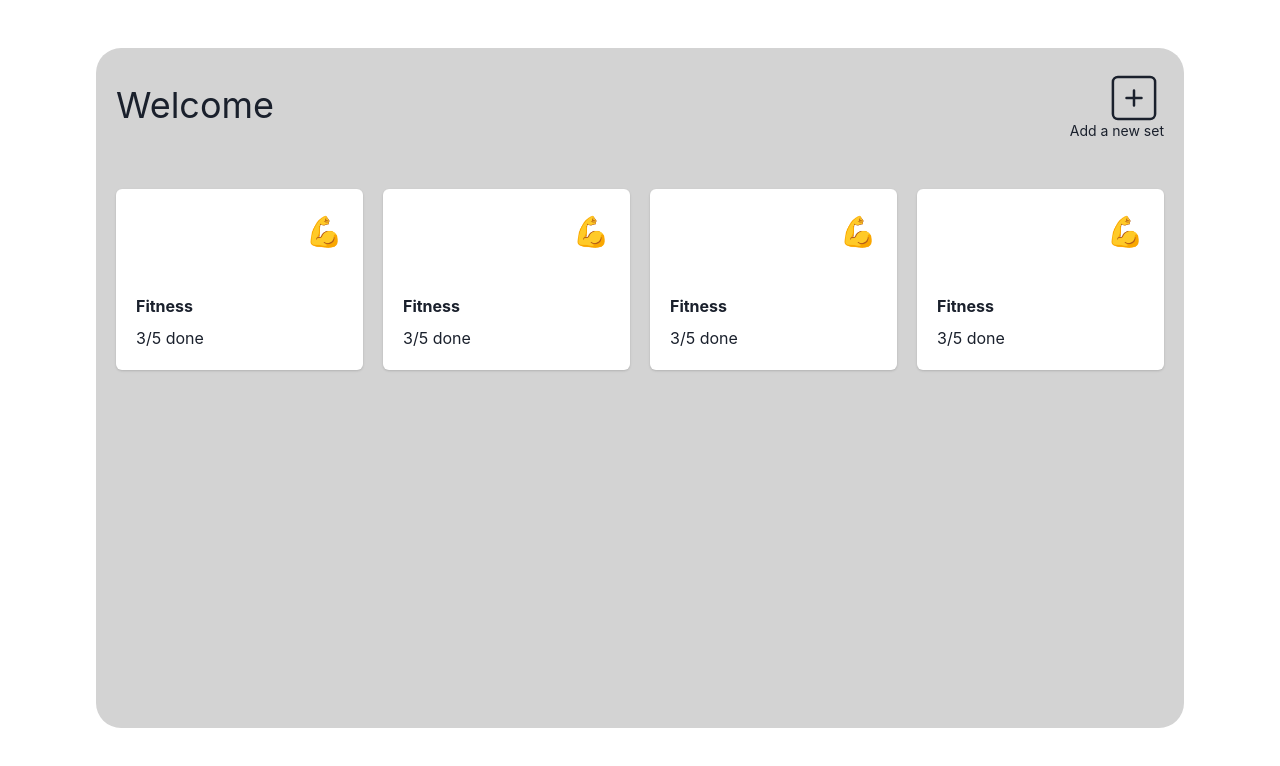
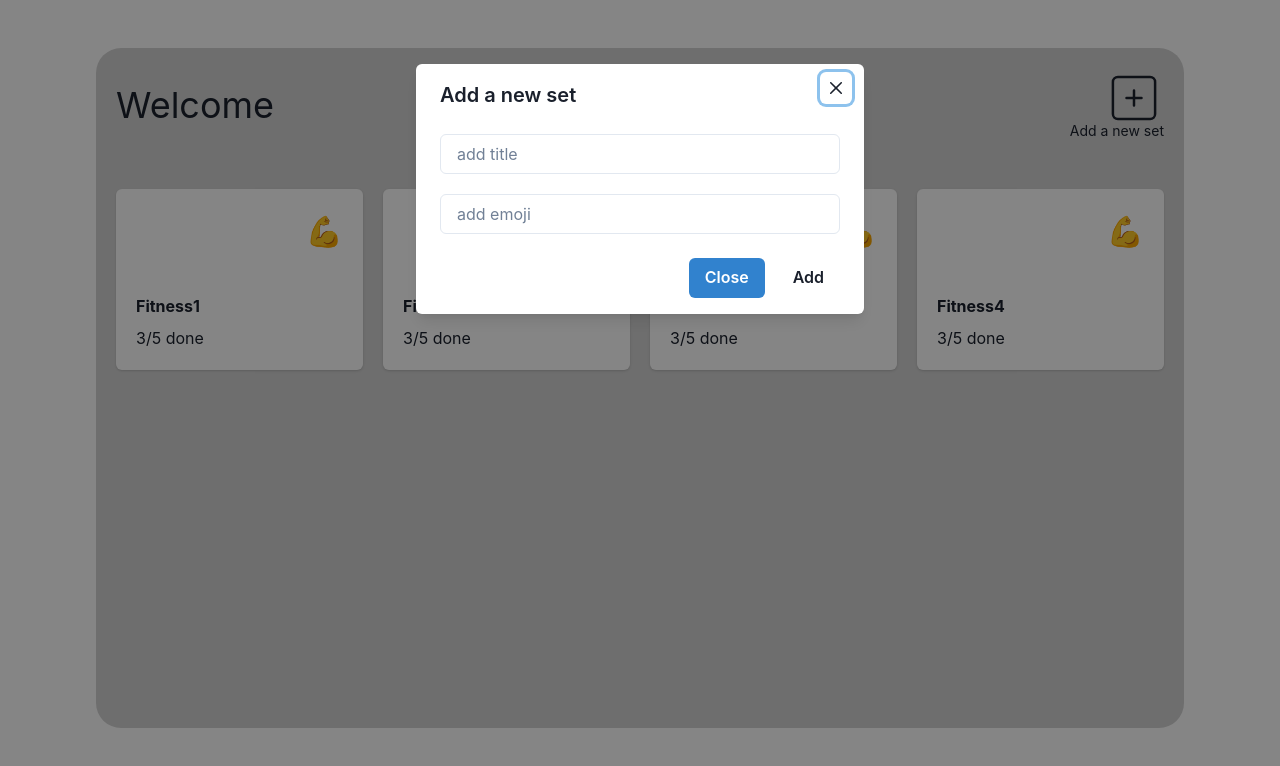
Before and after one commit to Rezmii/to-do-list-react, a React (Vite) app: page / in a window 1280 px wide. Both pictures are taken after a click on the icon 1134 px from the left and 98 px from the top of the page. Shown: the top 766 px of the page. Built offline with nearby package versions, Linux system fonts and the light colour scheme.

Commit message:
build modal form to add new sets

```diff
--- a/src/App.tsx
+++ b/src/App.tsx
@@ -14,10 +14,10 @@ export const SetsContext = createContext(1);
 
 function App() {
   const [sets, setSets] = useState<Set[]>([
-    { icon: "💪", title: "Fitness", progress: "3/5" },
-    { icon: "💪", title: "Fitness", progress: "3/5" },
-    { icon: "💪", title: "Fitness", progress: "3/5" },
-    { icon: "💪", title: "Fitness", progress: "3/5" },
+    { icon: "💪", title: "Fitness1", progress: "3/5" },
+    { icon: "💪", title: "Fitness2", progress: "3/5" },
+    { icon: "💪", title: "Fitness3", progress: "3/5" },
+    { icon: "💪", title: "Fitness4", progress: "3/5" },
   ]);
 
   return (
@@ -34,7 +34,11 @@ function App() {
         marginY="3em"
       >
         <GridItem area="header">
-          <Header />
+          <Header
+            onSubmit={(title, icon) =>
+              setSets([...sets, { title, icon, progress: "0/5" }])
+            }
+          />
         </GridItem>
         <GridItem area="main">
           <SetGrid sets={sets} />
--- /dev/null
+++ b/src/components/FormButton.tsx
@@ -0,0 +1,63 @@
+import {
+  Modal,
+  ModalOverlay,
+  ModalContent,
+  ModalHeader,
+  ModalFooter,
+  ModalBody,
+  ModalCloseButton,
+  useDisclosure,
+  Button,
+  Input,
+} from "@chakra-ui/react";
+import { FormEvent, useRef } from "react";
+import { CiSquarePlus } from "react-icons/ci";
+
+interface Props {
+  onSubmit: (title: string, emoji: string) => void;
+}
+
+const FormButton = ({ onSubmit }: Props) => {
+  const { isOpen, onOpen, onClose } = useDisclosure();
+  const titleRef = useRef<HTMLInputElement>(null);
+  const emojiRef = useRef<HTMLInputElement>(null);
+
+  const handleSubmit = (event: FormEvent) => {
+    event.preventDefault();
+    let title = titleRef.current?.value ?? "";
+    let emoji = emojiRef.current?.value ?? "";
+    onSubmit(title, emoji);
+    onClose();
+  };
+
+  return (
+    <>
+      <CiSquarePlus size={60} onClick={onOpen} />
+
+      <Modal isOpen={isOpen} onClose={onClose}>
+        <ModalOverlay />
+        <ModalContent>
+          <ModalHeader>Add a new set</ModalHeader>
+          <ModalCloseButton />
+          <form onSubmit={handleSubmit}>
+            <ModalBody>
+              <Input ref={titleRef} placeholder="add title" marginBottom={5} />
+              <Input ref={emojiRef} placeholder="add emoji" />
+            </ModalBody>
+
+            <ModalFooter>
+              <Button colorScheme="blue" mr={3} onClick={onClose}>
+                Close
+              </Button>
+              <Button variant="ghost" type="submit">
+                Add
+              </Button>
+            </ModalFooter>
+          </form>
+        </ModalContent>
+      </Modal>
+    </>
+  );
+};
+
+export default FormButton;
--- a/src/components/Header.tsx
+++ b/src/components/Header.tsx
@@ -1,12 +1,16 @@
 import { HStack, Text, VStack } from "@chakra-ui/react";
-import { CiSquarePlus } from "react-icons/ci";
+import FormButton from "./FormButton";
 
-const Header = () => {
+interface Props {
+  onSubmit: (title: string, emoji: string) => void;
+}
+
+const Header = ({ onSubmit }: Props) => {
   return (
     <HStack justifyContent="space-between">
       <Text fontSize="4xl">Welcome</Text>
       <VStack alignItems="flex-end">
-        <CiSquarePlus size={60} onClick={() => console.log("clicked")} />
+        <FormButton onSubmit={(title, emoji) => onSubmit(title, emoji)} />
         <Text marginTop={-4} fontSize="sm">
           Add a new set
         </Text>
--- a/src/components/SetGrid.tsx
+++ b/src/components/SetGrid.tsx
@@ -1,7 +1,5 @@
 import { SimpleGrid } from "@chakra-ui/react";
 import SetCard from "./SetCard";
-import { useContext } from "react";
-import { SetsContext } from "../App";
 import { Set } from "../App";
 
 interface Props {
@@ -12,7 +10,7 @@ const SetGrid = ({ sets }: Props) => {
   return (
     <SimpleGrid columns={{ sm: 1, md: 2, lg: 4, xl: 4 }} spacing={5}>
       {sets.map((set) => (
-        <SetCard set={set}></SetCard>
+        <SetCard key={set.title} set={set}></SetCard>
       ))}
     </SimpleGrid>
   );
```
